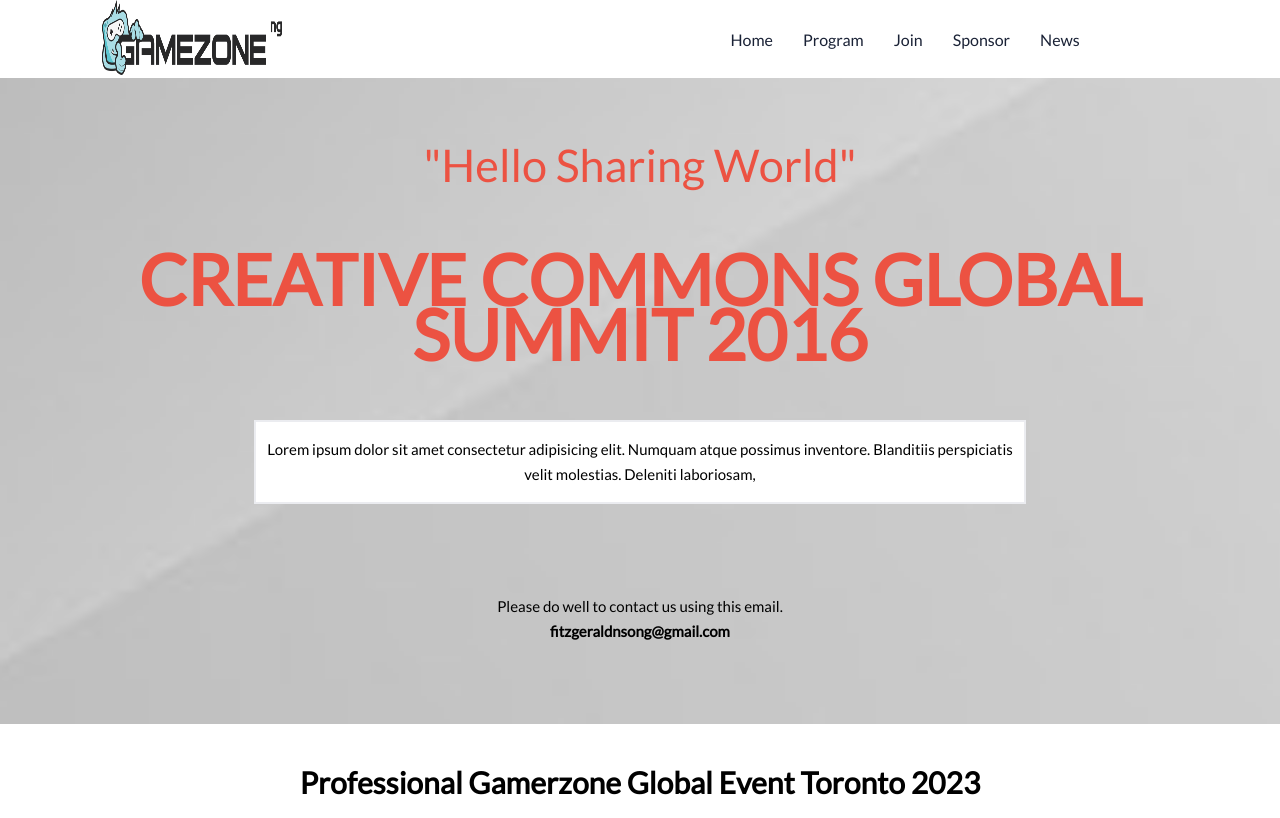
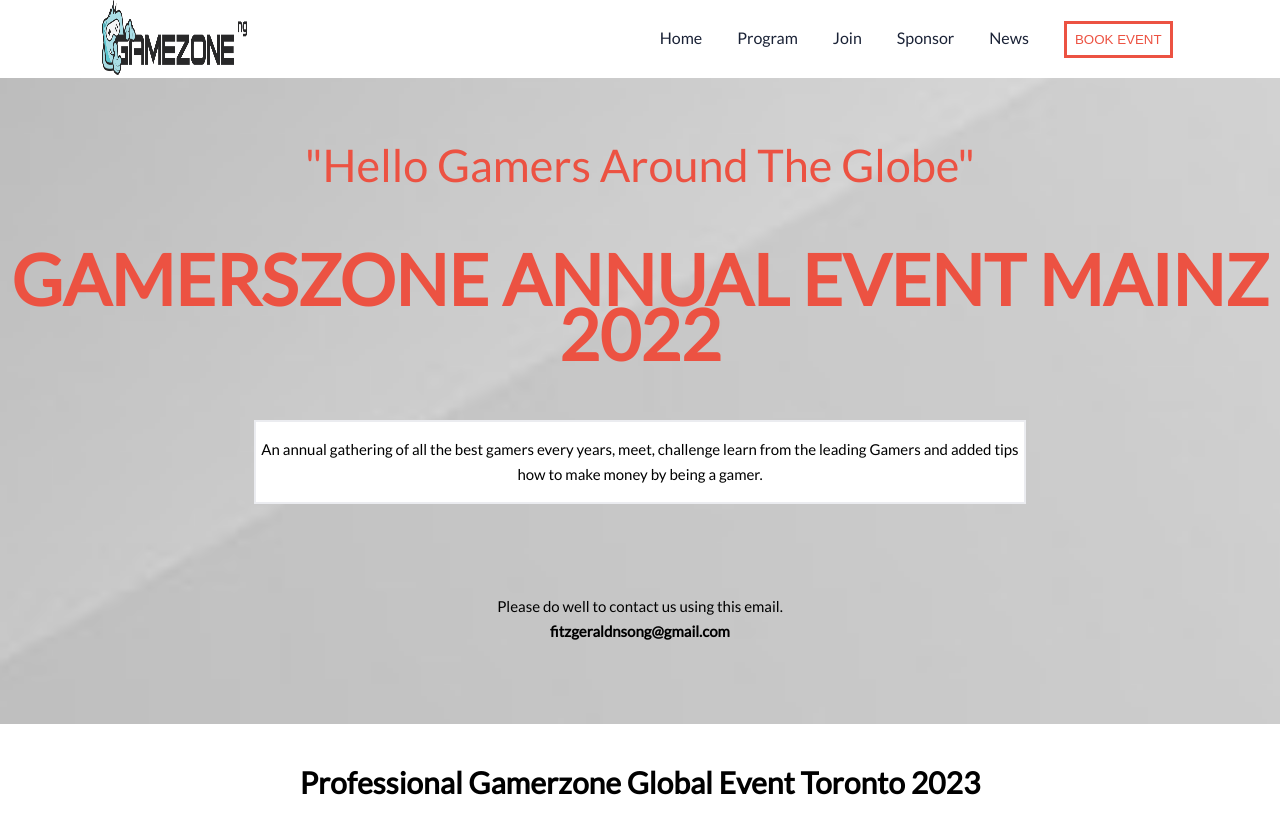
Before and after one commit to fitz95/Conference-Page, a website: page about.html in a window 1280 px wide. Shown: the top 818 px of the page. Drawn offline with Linux system fonts and the light colour scheme.

Commit message:
adding some html content

```diff
--- a/about.html
+++ b/about.html
@@ -4,7 +4,7 @@
     <meta charset="UTF-8" />
     <meta name="viewport" content="width=device-width, initial-scale=1.0" />
     <meta http-equiv="X-UA-Compatible" content="ie=edge" />
-    <title>Conference Web App</title>
+    <title>Gamerzone Event App</title>
     <link rel="stylesheet" href="./style.css" />
     <link href='https://fonts.googleapis.com/css?family=Lato' rel='stylesheet'>
     <link
@@ -62,6 +62,7 @@
                 <a href="#about">Join</a>
                 <a href="#form">Sponsor</a>
                 <a href="#form">News</a>
+                <button class="menu-button">BOOK EVENT</button>
               </div>
             </div>
           </div>
@@ -69,14 +70,13 @@
       <main>
         <section class="mobile-view" id="">
           <div>
-            <p class="firstheader center">"Hello Sharing World"</p>
-            <h1 class="secondheader2 center">CREATIVE COMMONS GLOBAL SUMMIT 2016</h1>
+            <p class="firstheader center">"Hello Gamers Around The Globe"</p>
+            <h1 class="secondheader2 center">GAMERSZONE ANNUAL EVENT MAINZ 2022</h1>
           </div>
           <div class="paragraph-mobile2 center">
             <p>
-              Lorem ipsum dolor sit amet consectetur adipisicing elit. Numquam
-              atque possimus inventore. Blanditiis perspiciatis velit molestias.
-              Deleniti laboriosam,
+              An annual gathering of all the best gamers every years, meet, challenge
+              learn from the leading Gamers and added tips how to make money by being a gamer.
             </p>
           </div>
           <div>
--- a/style.css
+++ b/style.css
@@ -449,7 +449,9 @@
 
   .menuitemsflex {
     display: flex;
-    gap: 30px;
+    gap: 35px;
+    align-items: baseline;
+    width: 60%;
   }
 
   .firstheader {
@@ -796,4 +798,11 @@
     gap: 2%;
     justify-content: center;
   }
+
+  .menu-button {
+    border: 3px solid #ec5242;
+    padding: 8px 8px;
+    background-color: white;
+    color: #ec5242;
+  }
 }
```
Also changed, not shown: index.html (+2 -1 lines).
